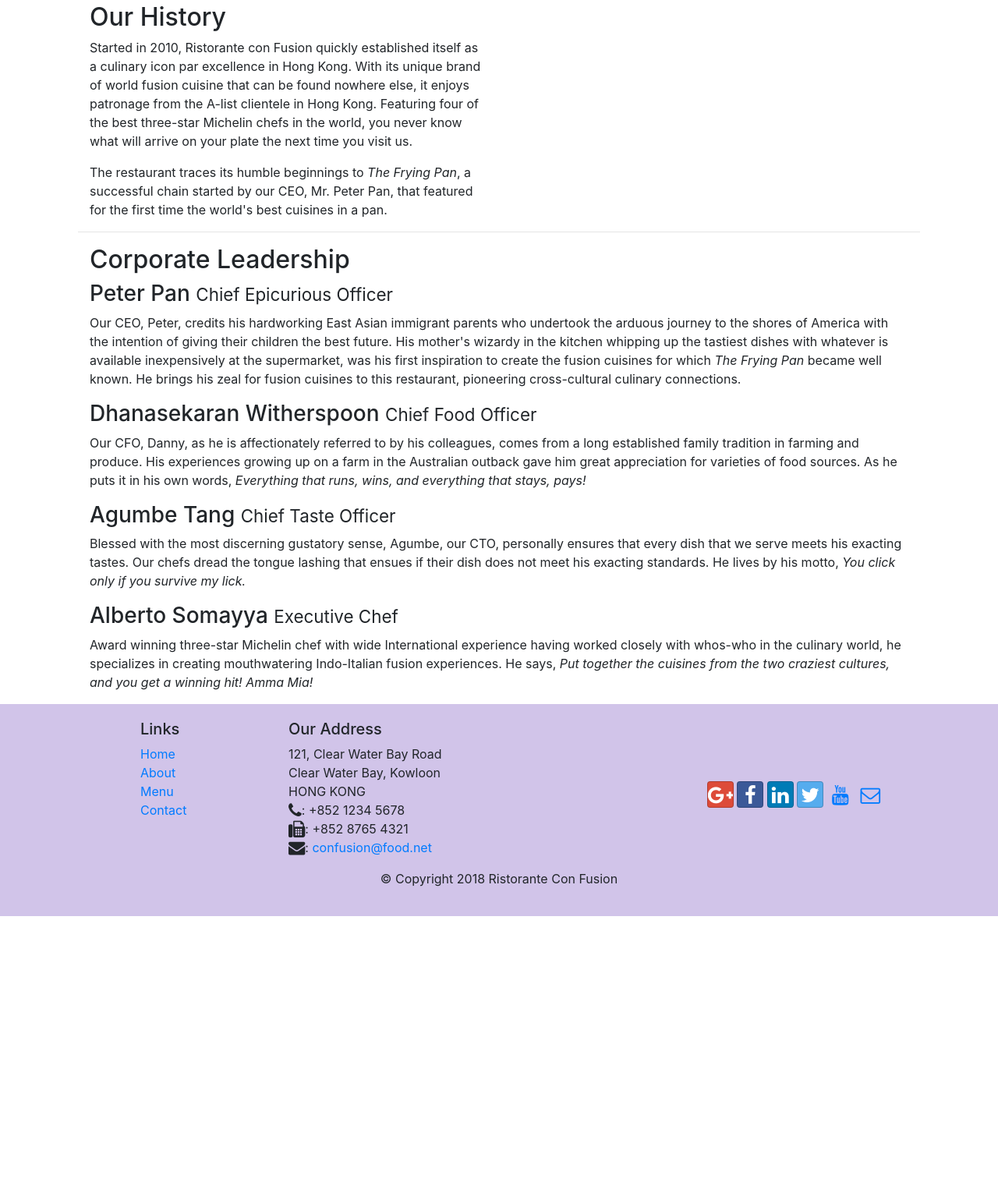
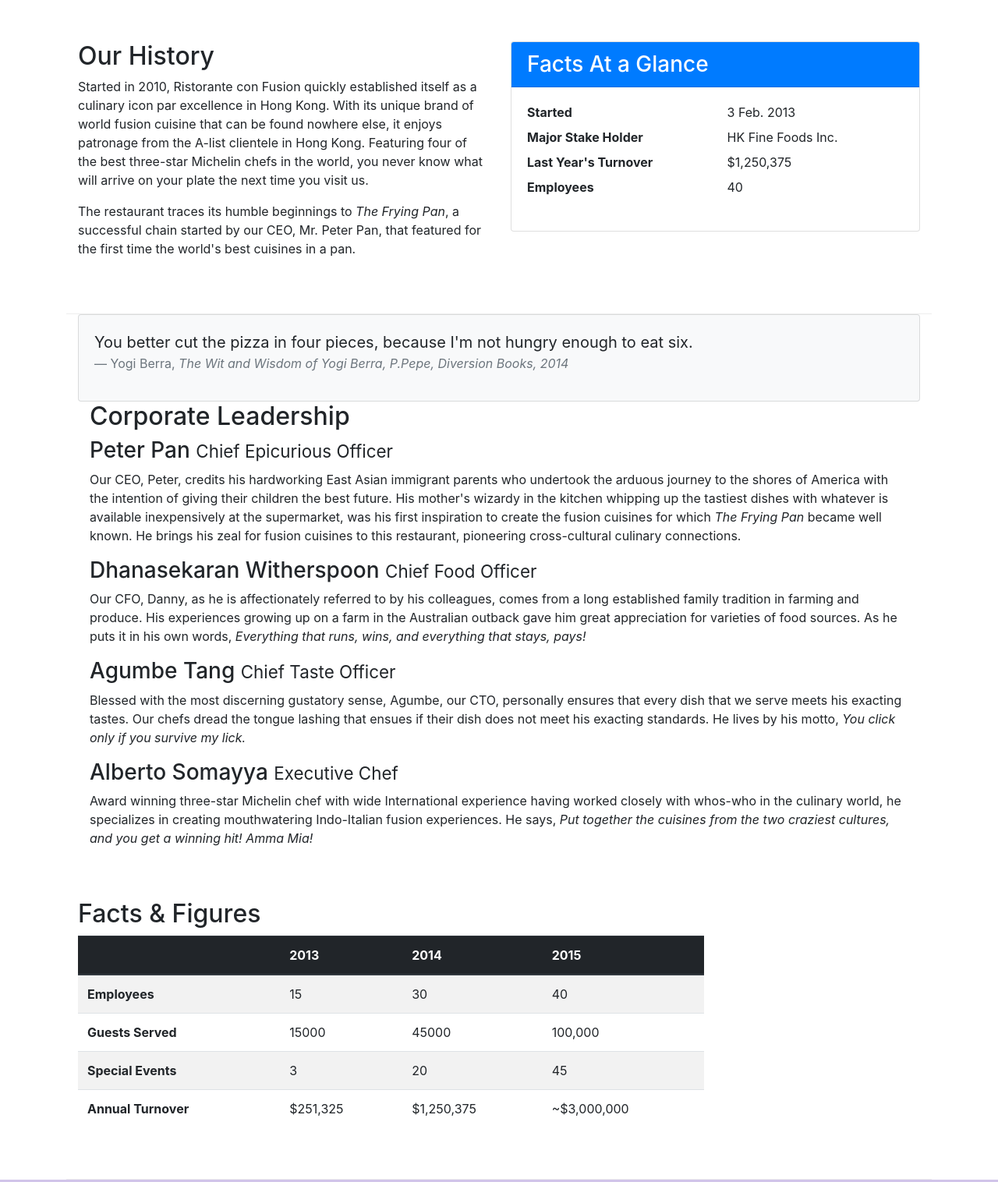
Before and after one commit to marispulk/Front-End-Web-UI-Frameworks-and-Tools-Bootstrap-4, a website: page aboutus.html in a window 1280 px wide. Shown: the part 462-1978 px from the top of the page at 78% size. Before the commit the page ends 1637 px from the top, so only its background shows below. Drawn offline with nearby package versions, Linux system fonts and the light colour scheme.

Commit message:
Tables and Cards

```diff
--- a/aboutus.html
+++ b/aboutus.html
@@ -8,6 +8,7 @@
     <link rel="stylesheet" href="node_modules/font-awesome/css/font-awesome.min.css">
     <link rel="stylesheet" href="node_modules/bootstrap-social/bootstrap-social.css">
     <link rel="stylesheet" href="css/styles.css">
+    <meta name="viewport" content="width=device-width, initial-scale=1.0">
 
 
 
@@ -61,14 +62,46 @@
     </div>
 
         <div class="container">
-            <div class="col col-sm order-sm-first col-md">
-                <div class="col-6 col-sm-6 order-sm-last">
+            <div class="row row-content">
+                <div class="col-sm-6">
                     <h2>Our History</h2>
                     <p>Started in 2010, Ristorante con Fusion quickly established itself as a culinary icon par excellence in Hong Kong. With its unique brand of world fusion cuisine that can be found nowhere else, it enjoys patronage from the A-list clientele in Hong Kong.  Featuring four of the best three-star Michelin chefs in the world, you never know what will arrive on your plate the next time you visit us.</p>
                     <p>The restaurant traces its humble beginnings to <em>The Frying Pan</em>, a successful chain started by our CEO, Mr. Peter Pan, that featured for the first time the world's best cuisines in a pan.</p>
                 </div>
-            <hr>
-        </div>
+
+                <div class="col-sm">
+                    <div class="card">
+                        <h3 class="card-header bg-primary text-white">Facts At a Glance</h3>
+                        <div class="card-body">
+                            <dl class="row">
+                                <dt class="col-6">Started</dt>
+                                <dd class="col-6">3 Feb. 2013</dd>
+                                <dt class="col-6">Major Stake Holder</dt>
+                                <dd class="col-6">HK Fine Foods Inc.</dd>
+                                <dt class="col-6">Last Year's Turnover</dt>
+                                <dd class="col-6">$1,250,375</dd>
+                                <dt class="col-6">Employees</dt>
+                                <dd class="col-6">40</dd>
+                            </dl>
+                        </div>
+                    </div>
+                </div>
+            </div>
+            <div class="col-12">
+                <div class="card card-body bg-light">
+                    <blockquote class="blockquote">
+                        <p class="mb-0">You better cut the pizza in four pieces,
+                             because I'm not hungry enough to eat six.
+                        </p>
+                        <footer class="blockquote-footer">Yogi Berra,
+                            <cite title="Source Title">The Wit and Wisdom of Yogi Berra,
+                                P.Pepe, Diversion Books, 2014
+                            </cite>
+                        </footer>
+                    </blockquote>
+
+                </div>
+            </div>
         </div>
 
 
@@ -93,6 +126,52 @@
                         <p>Award winning three-star Michelin chef with wide International experience having worked closely with whos-who in the culinary world, he specializes in creating mouthwatering Indo-Italian fusion experiences. He says, <em>Put together the cuisines from the two craziest cultures, and you get a winning hit! Amma Mia!</em></p>
                         </div>
                 </div>
+            </div>
+            <div class="row row-content">
+               <div class="col-12 col-sm-9">
+                   <h2>Facts &amp; Figures</h2>
+                   <div class="table-responsive">
+                    <table class="table table-striped">
+                        <thead class="thead-dark">
+                            <tr>
+                                <th>&nbsp;</th>
+                                <th>2013</th>
+                                <th>2014</th>
+                                <th>2015</th>
+                            </tr>
+                        </thead>
+                        <tbody>
+                            <tr>
+                                <th>Employees</th>
+                                <td>15</td>
+                                <td>30</td>
+                                <td>40</td>
+                            </tr>
+                            <tr>
+                                <th>Guests Served</th>
+                                <td>15000</td>
+                                <td>45000</td>
+                                <td>100,000</td>
+                            </tr>
+                            <tr>
+                                <th>Special Events</th>
+                                <td>3</td>
+                                <td>20</td>
+                                <td>45</td>
+                            </tr>
+                            <tr>
+                                <th>Annual Turnover</th>
+                                <td>$251,325</td>
+                                <td>$1,250,375</td>
+                                <td>~$3,000,000</td>
+                            </tr>
+                        </tbody>
+                    </table>
+                </div>
+
+               </div>
+               <div class="col-12 col-sm-3">
+               </div>
             </div>
        </div>
 
```
